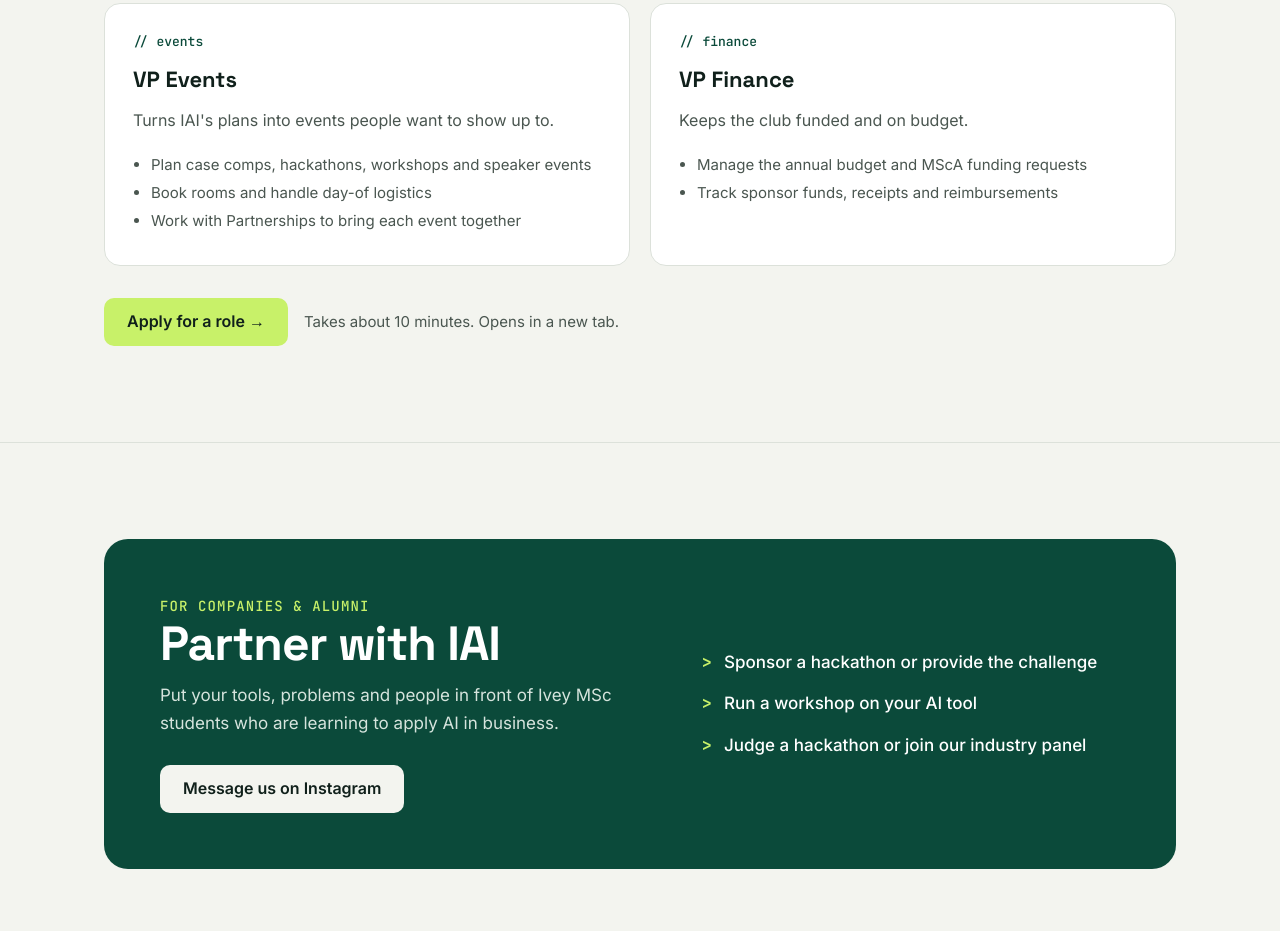
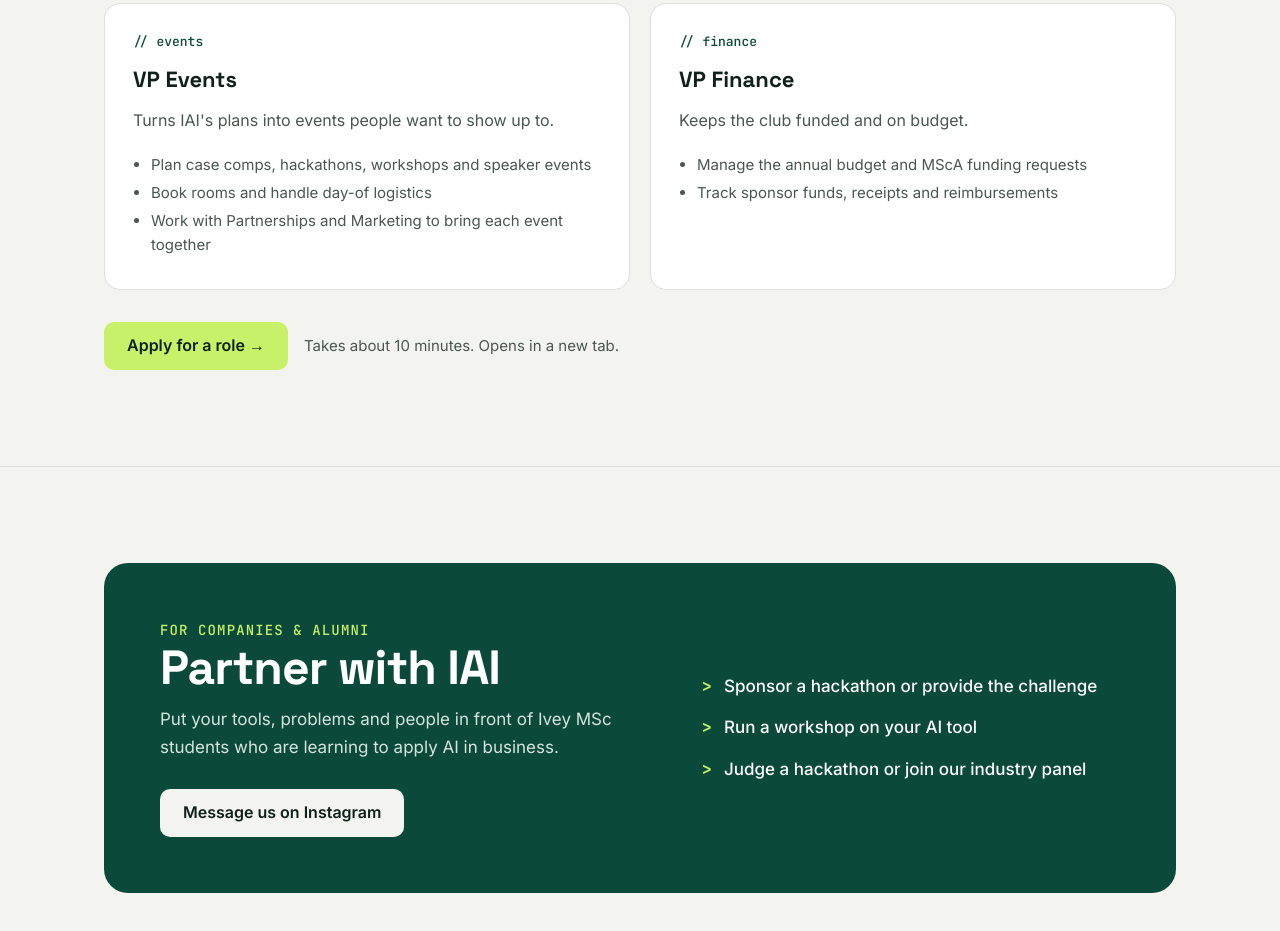
Before and after one commit to iveyai-msc/iveyai-msc.github.io, a plain HTML site: page index.html in a window 1280 px wide. Shown: the part 3286-4217 px from the top of the page. Drawn offline with Linux system fonts and the light colour scheme; a script that the page names is missing.

Commit message:
Keep Marketing as an Events collaborator (role filled, not removed from club)
Co-Authored-By: Claude Opus 5.5 <noreply@anthropic.com>

```diff
--- a/index.html
+++ b/index.html
@@ -253,7 +253,7 @@ footer a{display:inline-flex;align-items:center;min-height:44px}
         <span class="tag">// events</span>
         <h3>VP Events</h3>
         <p>Turns IAI's plans into events people want to show up to.</p>
-        <ul><li>Plan case comps, hackathons, workshops and speaker events</li><li>Book rooms and handle day-of logistics</li><li>Work with Partnerships to bring each event together</li></ul>
+        <ul><li>Plan case comps, hackathons, workshops and speaker events</li><li>Book rooms and handle day-of logistics</li><li>Work with Partnerships and Marketing to bring each event together</li></ul>
       </article>
       <article class="card role">
         <span class="tag">// finance</span>
```
